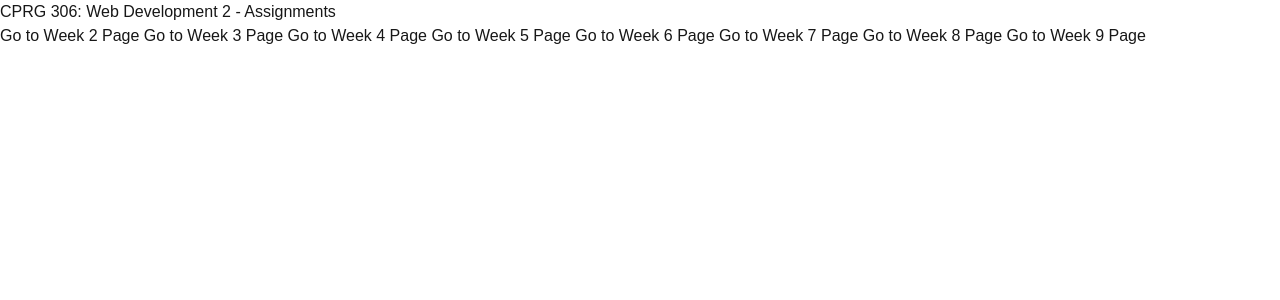
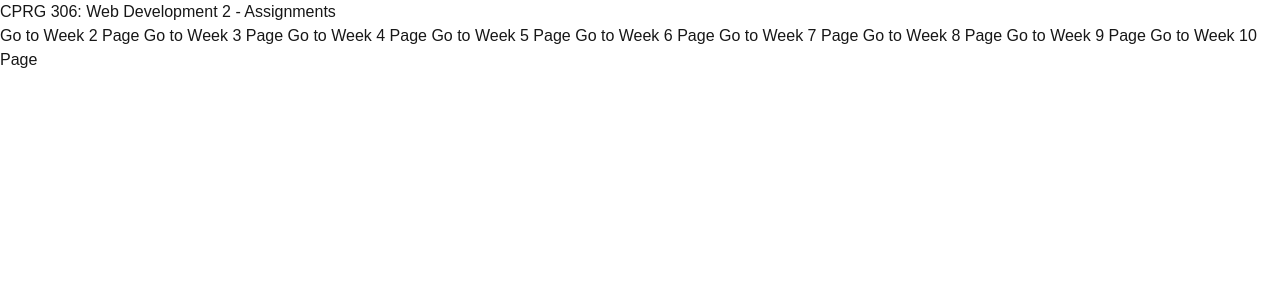
Before and after one commit to NamanKhanna27/cprg306-assignments, a Next.js app: page / in a window 1280 px wide. Shown: the top 300 px of the page. Built offline with nearby package versions, Linux system fonts and the light colour scheme; no server answers.

Commit message:
update root page content and layout

```diff
--- a/app/page.js
+++ b/app/page.js
@@ -12,6 +12,7 @@ export default function RootPage() {
       <Link href="/week-7"> Go to Week 7 Page</Link>
       <Link href="/week-8"> Go to Week 8 Page</Link>
       <Link href="/week-9"> Go to Week 9 Page</Link>
+      <Link href="/week-10"> Go to Week 10 Page</Link>
     </div>
   );
 }
```
